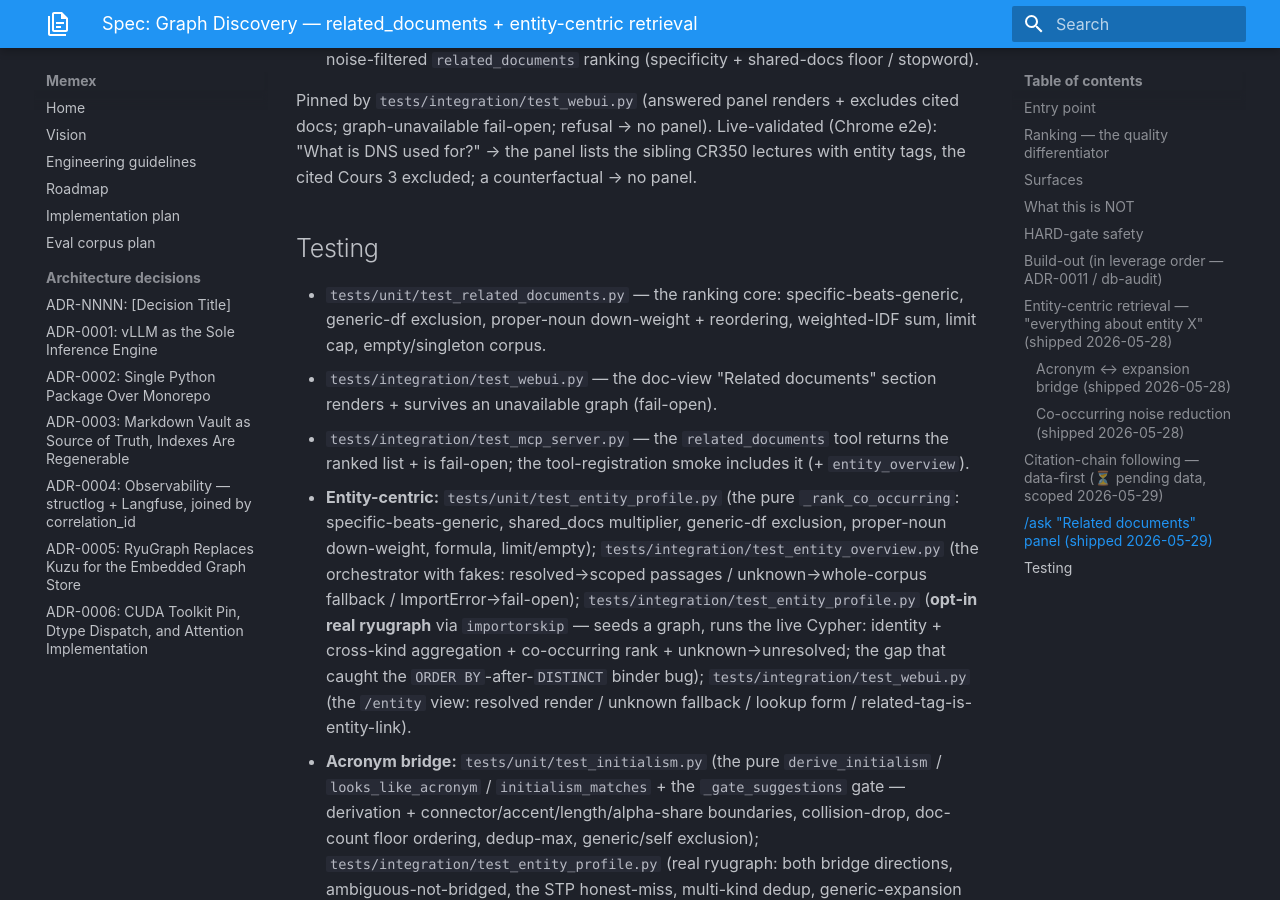
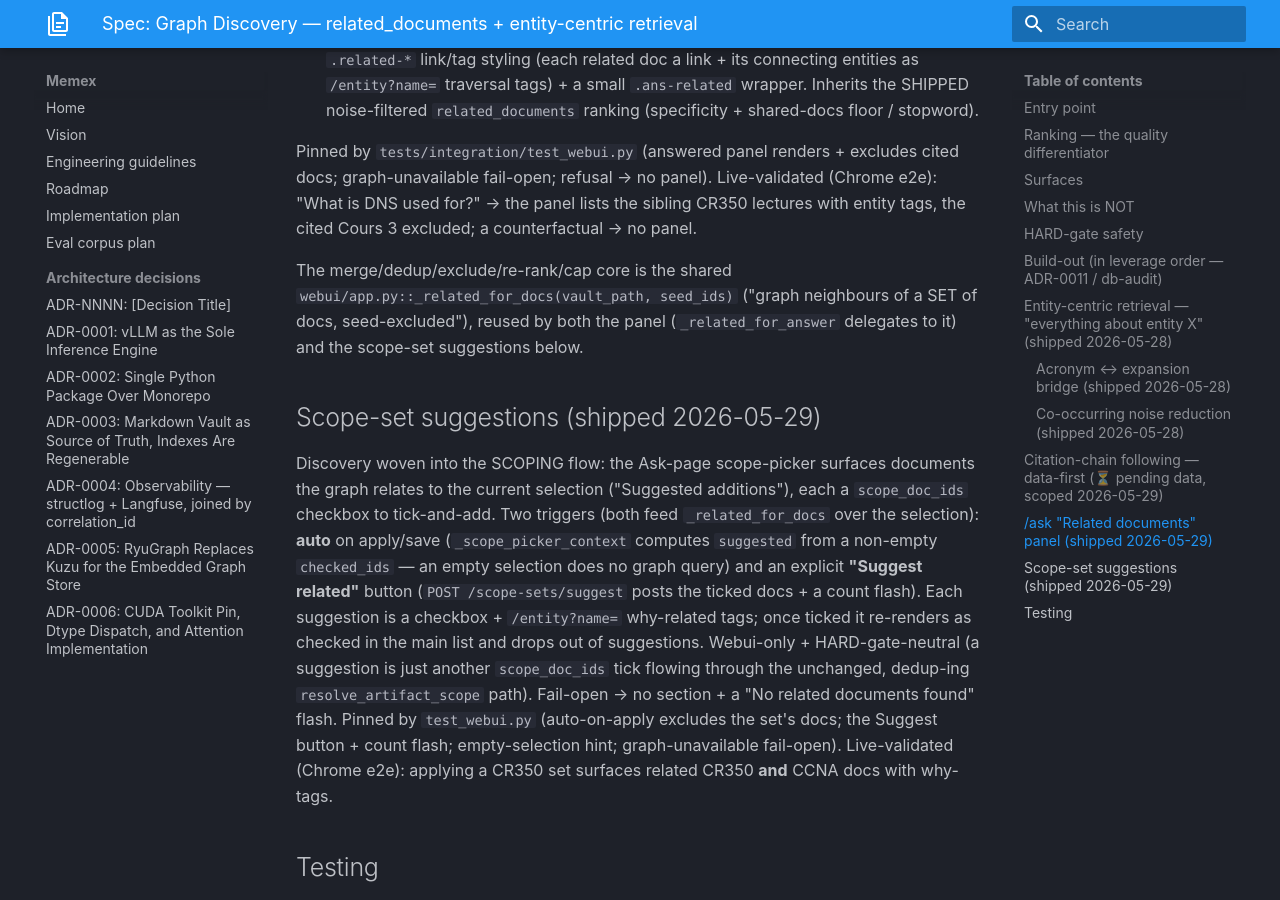
Before and after one commit to Zenetusken/memex, an MkDocs documentation site: the page built from docs/specs/graph-discovery.md, in a window 1280 px wide and 900 px high, scrolled down 6575 px. Built offline with MkDocs 1.6.1 and Material for MkDocs 9.7.7, drawn with Linux system fonts in a browser that asks for light colours; some of the changed text lies outside the part shown.

Commit message:
docs: scope-set suggestions shipped + the corpus-enrichment remediation (ADR-0011 closeout)
- docs/specs/graph-discovery.md — mark scope-set suggestions ✅ (closing the build-out);
  the shared `_related_for_docs` note + a "Scope-set suggestions" section.
- src/memex/webui/CLAUDE.md — the scope suggestions (auto on apply/save + the Suggest button)
  + the "discovery needs ENRICHED docs" caveat surfaced by the meta-test.
- docs/ROADMAP.md — the build-out item closed; the meta-test finding + remediation: 31
  bulk-ingested CCNA docs had no `enrich` stage (invisible to the graph); batch-enriched all
  → entities 11,593→17,087, MENTIONS 12,255→19,715, all 47 docs fully staged, discovery now
  works corpus-wide.

Co-Authored-By: Claude Opus 4.8 (1M context) <noreply@anthropic.com>

```diff
--- a/docs/specs/graph-discovery.md
+++ b/docs/specs/graph-discovery.md
@@ -85,8 +85,10 @@ introduce a hallucination or alter a refusal. Independent of the answering agent
     2026-05-28 (`3d00ae7`); see "Co-occurring noise reduction" below.
 - ⏳ citation-chain following (the still-unqueried `CITES` edges) — **DATA-GATED**, scoped as a
   data-first experiment; see "Citation-chain following" below.
-- ✅ **a "Related documents" panel in `/ask`** — shipped 2026-05-29 (`ffe23fe`); see "/ask
-  Related panel" below. (scope-set suggestions — the other half — still TODO.)
+- ✅ **a "Related documents" panel in `/ask`** + ✅ **scope-set suggestions** — shipped
+  2026-05-29 (`ffe23fe` + `04ef4e9`); see "/ask Related panel" + "Scope-set suggestions"
+  below. This CLOSES the ADR-0011 discovery build-out (citation-chain is data-gated; the
+  BERT-NER swap is the remaining, separately-gated lever).
 - THEN, if discovery-quality is the bottleneck: the [[bert-ner-enrich-scope-2026-05-28]]
   NER swap (sharper, typed entities upstream of the graph).
 
@@ -247,6 +249,26 @@ graph-unavailable fail-open; refusal → no panel). Live-validated (Chrome e2e):
 used for?" → the panel lists the sibling CR350 lectures with entity tags, the cited Cours 3
 excluded; a counterfactual → no panel.
 
+The merge/dedup/exclude/re-rank/cap core is the shared `webui/app.py::_related_for_docs(vault_path,
+seed_ids)` ("graph neighbours of a SET of docs, seed-excluded"), reused by both the panel
+(`_related_for_answer` delegates to it) and the scope-set suggestions below.
+
+## Scope-set suggestions (shipped 2026-05-29)
+
+Discovery woven into the SCOPING flow: the Ask-page scope-picker surfaces documents the graph
+relates to the current selection ("Suggested additions"), each a `scope_doc_ids` checkbox to
+tick-and-add. Two triggers (both feed `_related_for_docs` over the selection): **auto** on
+apply/save (`_scope_picker_context` computes `suggested` from a non-empty `checked_ids` — an
+empty selection does no graph query) and an explicit **"Suggest related"** button
+(`POST /scope-sets/suggest` posts the ticked docs + a count flash). Each suggestion is a
+checkbox + `/entity?name=` why-related tags; once ticked it re-renders as checked in the main
+list and drops out of suggestions. Webui-only + HARD-gate-neutral (a suggestion is just
+another `scope_doc_ids` tick flowing through the unchanged, dedup-ing `resolve_artifact_scope`
+path). Fail-open → no section + a "No related documents found" flash. Pinned by
+`test_webui.py` (auto-on-apply excludes the set's docs; the Suggest button + count flash;
+empty-selection hint; graph-unavailable fail-open). Live-validated (Chrome e2e): applying a
+CR350 set surfaces related CR350 **and** CCNA docs with why-tags.
+
 ## Testing
 
 - `tests/unit/test_related_documents.py` — the ranking core: specific-beats-generic,
```
Also changed, not shown: docs/ROADMAP.md (+2 -1 lines), src/memex/webui/CLAUDE.md (+2 -0 lines).
